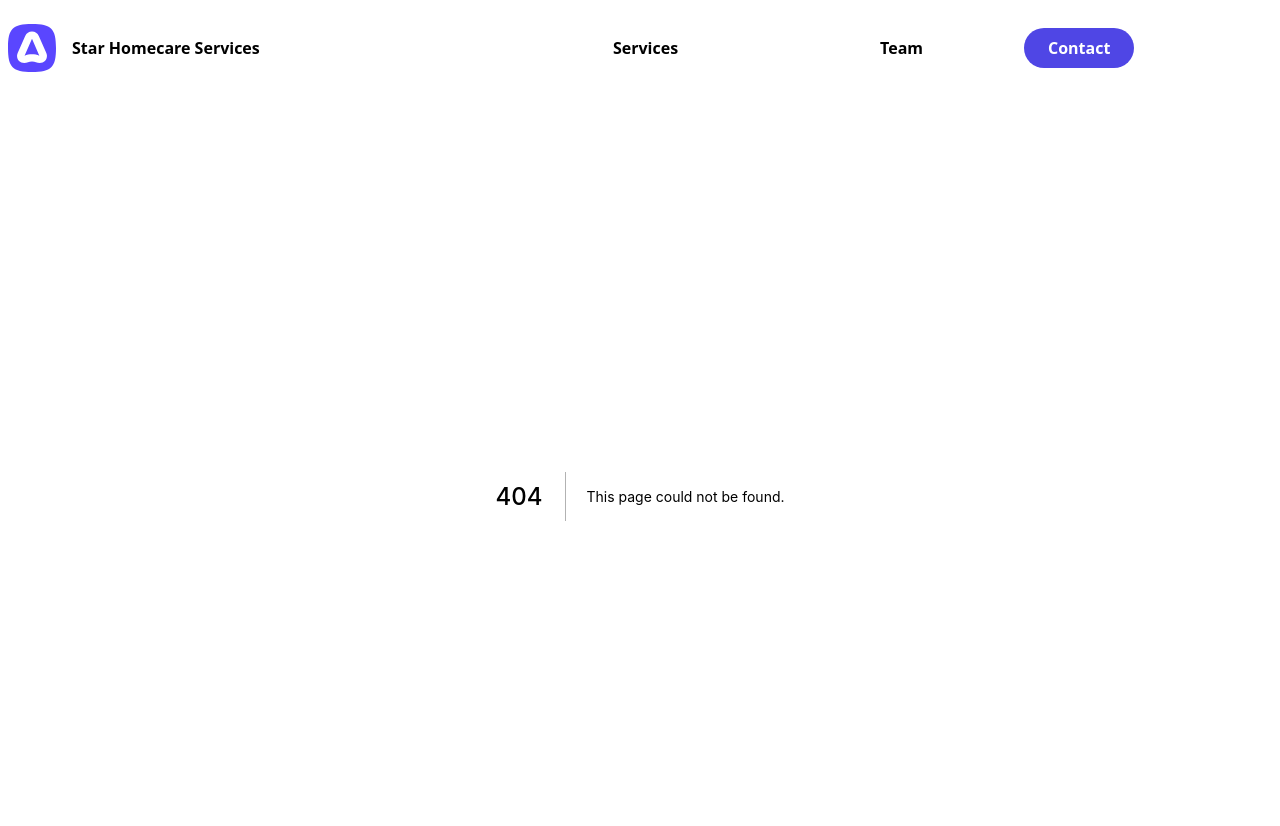
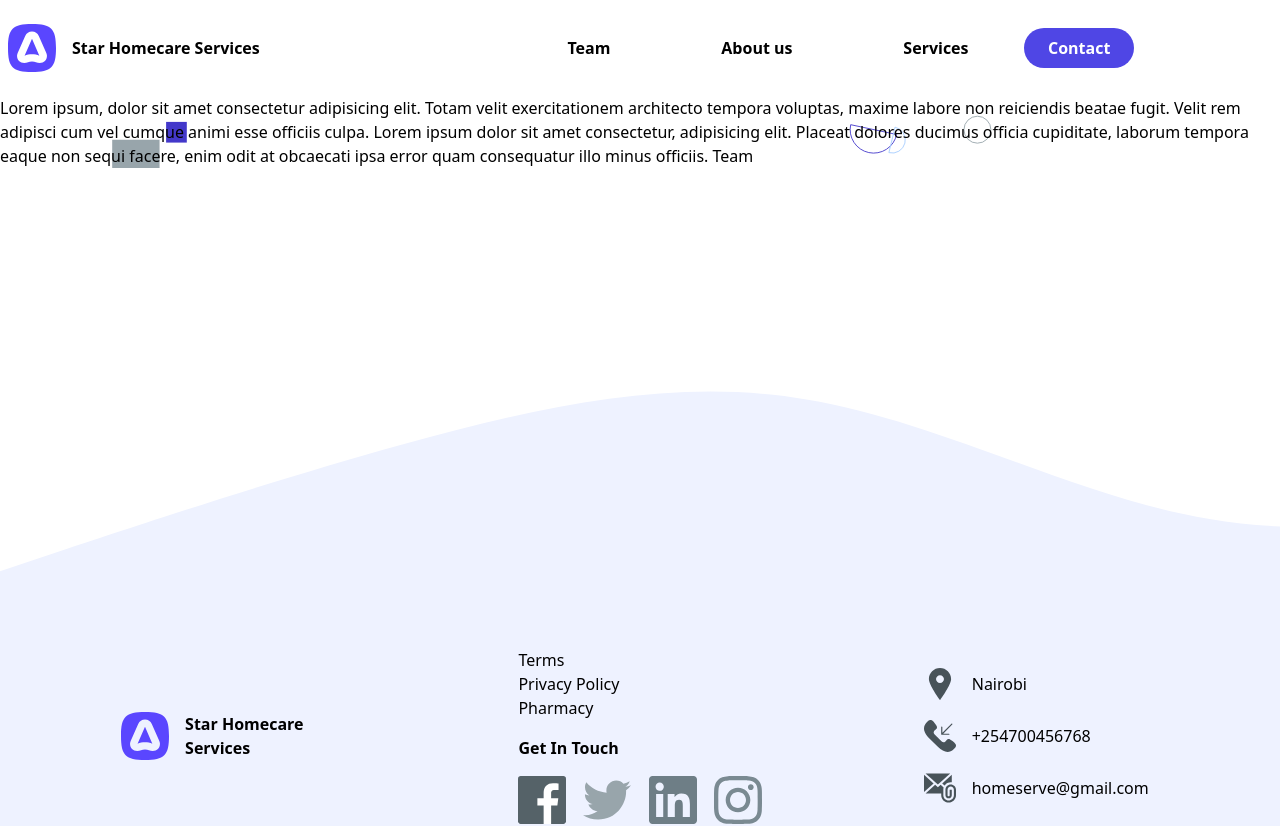
Before and after one commit to jbuyu/realdoc, a Next.js app: page /team in a window 1280 px wide. Before the commit this address had no page. Shown: the top 826 px of the page. Built offline with nearby package versions, Linux system fonts and the light colour scheme.

Commit message:
adds team route

```diff
--- a/pages/components/NavBar.js
+++ b/pages/components/NavBar.js
@@ -12,16 +12,22 @@ const NavBar = () => (
           </div>
         </Link>
         <div className="flex w-2/5 justify-around  ">
-          <Link href="/">
+        <Link className="cursor-pointer" href="/team">
+            <div className="cursor-pointer hover:text-indigo-700 hover:underline">
+              Team
+            </div>
+          </Link>
+          <Link href="/about">
+            <div className="cursor-pointer hover:text-indigo-700 hover:underline">
+              About us
+            </div>
+          </Link>
+          <Link href="/services">
             <div className="cursor-pointer hover:text-indigo-700 hover:underline">
               Services
             </div>
           </Link>
-          <Link className="cursor-pointer" href="/about">
-            <div className="cursor-pointer hover:text-indigo-700 hover:underline">
-              Team
-            </div>
-          </Link>
+
         </div>
         <div className="w-1/5">
           <button className="rounded-full bg-indigo-600 py-2 px-6 font-bold text-white hover:bg-indigo-700">
--- /dev/null
+++ b/pages/team.js
@@ -0,0 +1,16 @@
+import React from 'react'
+
+const Team = () => (
+  <div className="flex max-w-7xl mx-auto flex-col items-center justify-center bg-[url('/bgpattern2.svg')] bg-cover bg-no-repeat ">
+    <div className="">
+      Lorem ipsum, dolor sit amet consectetur adipisicing elit. Totam velit
+      exercitationem architecto tempora voluptas, maxime labore non reiciendis
+      beatae fugit. Velit rem adipisci cum vel cumque animi esse officiis culpa.
+      Lorem ipsum dolor sit amet consectetur, adipisicing elit. Placeat dolores
+      ducimus officia cupiditate, laborum tempora eaque non sequi facere, enim
+      odit at obcaecati ipsa error quam consequatur illo minus officiis. Team
+    </div>
+  </div>
+)
+
+export default Team
```
